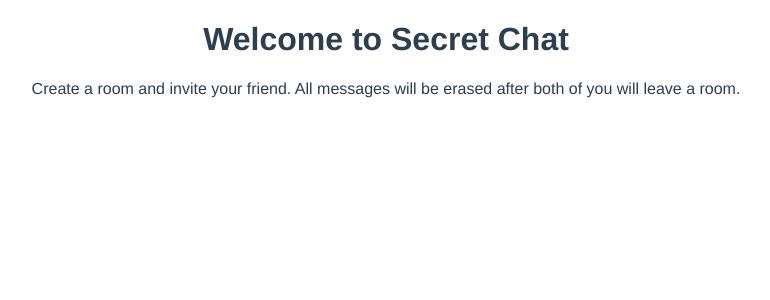
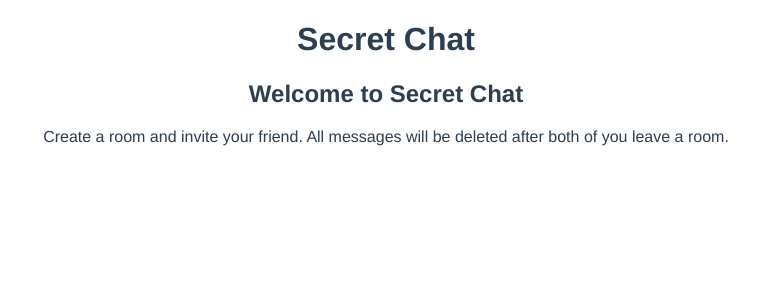
Before and after one commit to Ivandotweb/private-chat-client, a Vue app: page / in a window 1280 px wide. Shown: the top 300 px of the page, without its empty margins (254-1024 px from the left). Built offline with nearby package versions, Linux system fonts and the light colour scheme.

Commit message:
Added basic routing

```diff
--- a/src/App.vue
+++ b/src/App.vue
@@ -1,10 +1,6 @@
 <template>
   <header>
-    <h1>Welcome to Secret Chat</h1>
-    <span>
-      Create a room and invite your friend. All messages will be erased after
-      both of you will leave a room.
-    </span>
+    <h1>Secret Chat</h1>
   </header>
   <router-view />
 </template>
--- a/src/router/index.ts
+++ b/src/router/index.ts
@@ -7,12 +7,11 @@ const routes: Array<RouteRecordRaw> = [
     name: 'welcome',
     component: WelcomeView,
   },
-  // {
-  //   path: '/room/:id',
-  //   name: 'about',
-  //   component: () =>
-  //     import(/* webpackChunkName: "about" */ '../views/AboutView.vue'),
-  // },
+  {
+    path: '/room/:id',
+    name: 'room',
+    component: () => import(/* webpackChunkName */ '../views/RoomView.vue'),
+  },
 ];
 
 const router = createRouter({
--- /dev/null
+++ b/src/views/RoomView.vue
@@ -0,0 +1,19 @@
+<template>
+  <div class="room">Your room id is {{ roomId }}</div>
+</template>
+
+<script lang="ts">
+import { useRoute } from 'vue-router';
+import { defineComponent } from 'vue';
+
+export default defineComponent({
+  setup() {
+    const route = useRoute();
+    const roomId = route.params.id;
+
+    return {
+      roomId,
+    };
+  },
+});
+</script>
--- a/src/views/WelcomeView.vue
+++ b/src/views/WelcomeView.vue
@@ -1,5 +1,11 @@
 <template>
-  <div class="welcome"></div>
+  <div class="welcome">
+    <h2>Welcome to Secret Chat</h2>
+    <span>
+      Create a room and invite your friend. All messages will be deleted after
+      both of you leave a room.
+    </span>
+  </div>
 </template>
 
 <script lang="ts">
@@ -7,6 +13,5 @@ import { defineComponent } from 'vue';
 
 export default defineComponent({
   name: 'WelcomeView',
-  components: {},
 });
 </script>
```
Also changed, not shown: src/views/room/_id.vue (deleted).
